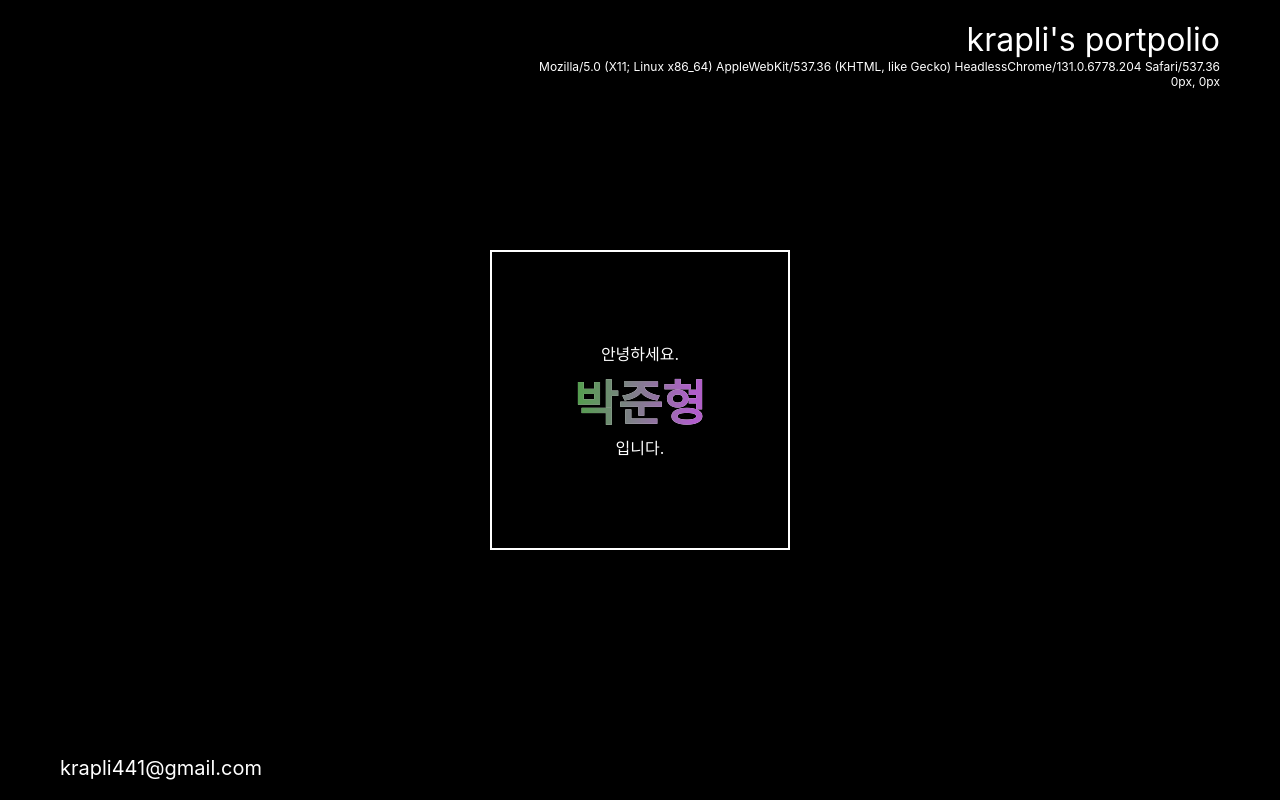
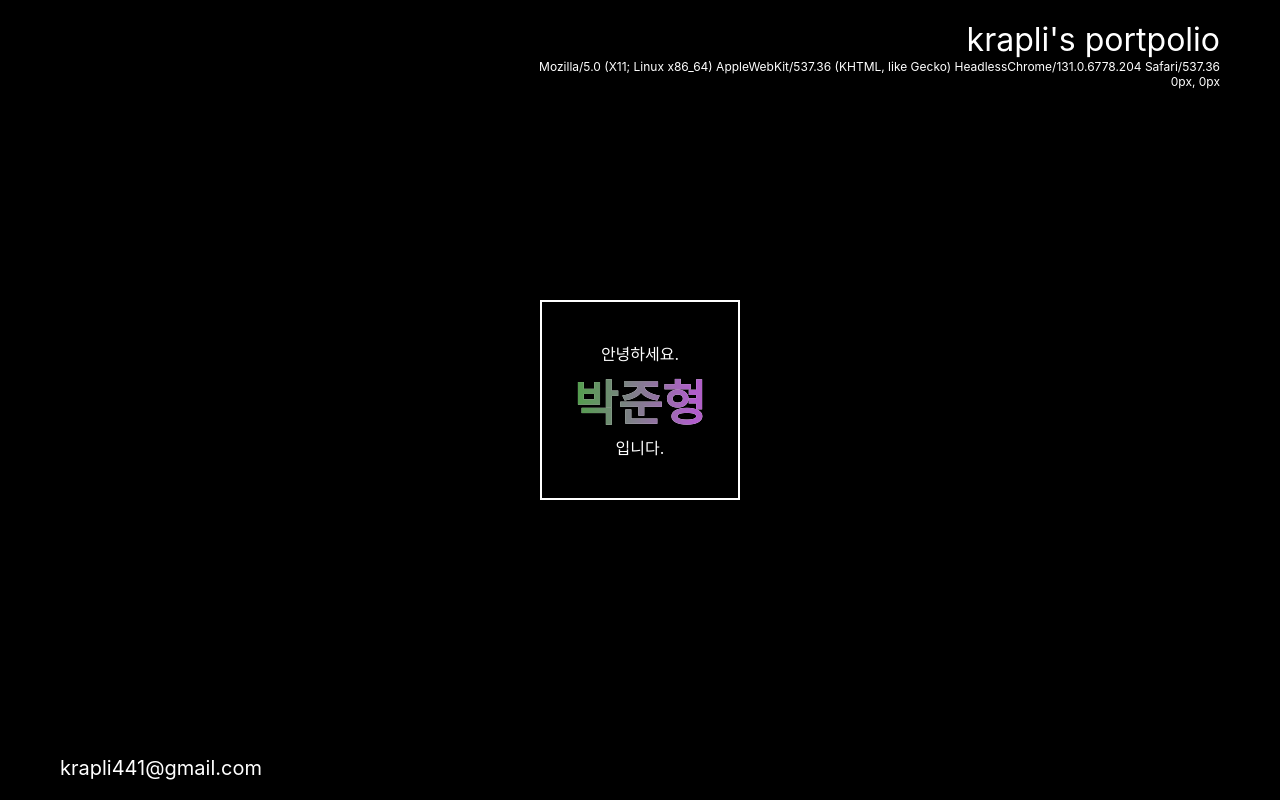
Before and after one commit to krapli441/garbanzo, a React app: page / in a window 1280 px wide. Built offline with nearby package versions, Linux system fonts and the light colour scheme; the HTML template or start-up script is replaced by a standard one; a web font is replaced by a local one.

Commit message:
마우스를 올릴 시 화면이 떨리는 현상?

```diff
--- a/src/components/fragments/box.tsx
+++ b/src/components/fragments/box.tsx
@@ -4,13 +4,20 @@ import styled from "styled-components";
 const Box = styled.div`
   display: flex;
   flex-direction: column;
-  width: 300px;
-  height: 300px;
+  width: 200px;
+  height: 200px;
   align-items: center;
   justify-content: center;
   color: #fff;
   padding: 10px 20px;
   border: 2px solid white;
+  transition: 0.4s ease;
+
+  &:hover,
+  &:focus {
+    width: 230px;
+    height: 230px;
+  }
 `;
 
 export default Box;
--- a/src/components/views/main.tsx
+++ b/src/components/views/main.tsx
@@ -41,7 +41,7 @@ export default function Main() {
   return (
     <>
       <MainStyle className="main">
-        <Box>
+        <Box className="Box">
           안녕하세요.
           <MyName
             className="nameText"
```
